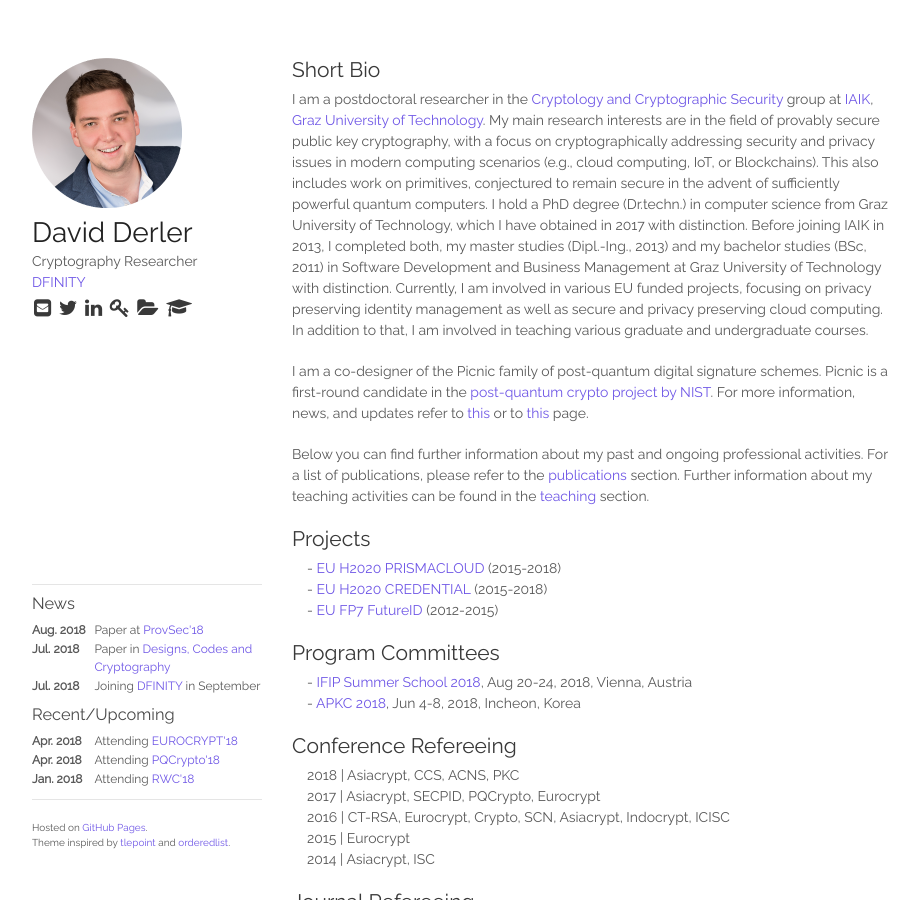
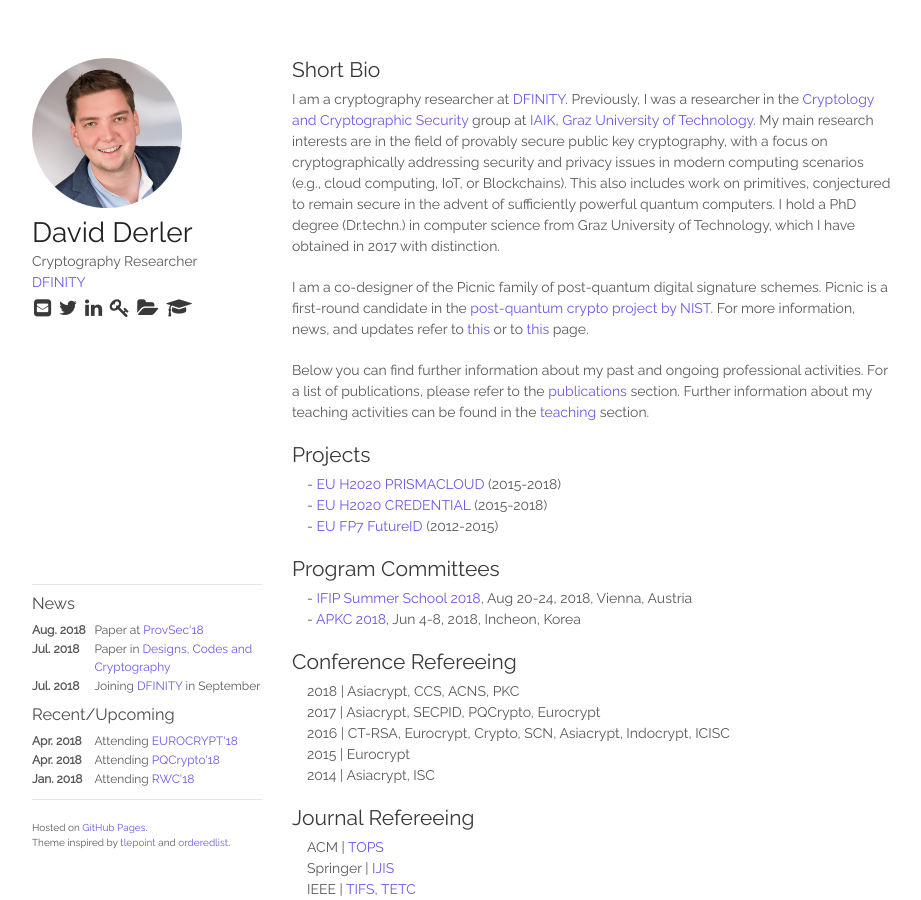
Before and after one commit to derlerd/derlerd.github.io, a Jekyll site: the page built from index.html, in a window 1280 px wide and 900 px high. Shown: the whole window, without its empty margins (178-1099 px from the left). Built offline with Jekyll 4.4.1, drawn with Linux system fonts in a browser that asks for light colours.

Commit message:
update bio

```diff
--- a/_includes/bio.html
+++ b/_includes/bio.html
@@ -1,5 +1,5 @@
 <h2>Short Bio</h2>
-<p>I am a postdoctoral researcher in the <a href="https://www.iaik.tugraz.at/content/research/crypto/">Cryptology and Cryptographic Security</a> group at <a href="https://www.iaik.tugraz.at">IAIK</a>, <a href="http://www.tugraz.at">Graz University of Technology</a>. My main research interests are in the field of provably secure public key cryptography, with a focus on cryptographically addressing security and privacy issues in modern computing scenarios (e.g., cloud computing, IoT, or Blockchains). This also includes work on primitives, conjectured to remain secure in the advent of sufficiently powerful quantum computers. I hold a PhD degree (Dr.techn.) in computer science from Graz University of Technology, which I have obtained in 2017 with distinction. Before joining IAIK in 2013, I completed both, my master studies (Dipl.-Ing., 2013) and my bachelor studies (BSc, 2011) in Software Development and Business Management at Graz University of Technology with distinction. Currently, I am involved in various EU funded projects, focusing on privacy preserving identity management as well as secure and privacy preserving cloud computing. In addition to that, I am involved in teaching various graduate and undergraduate courses.</p>
+<p>I am a cryptography researcher at <a href="https://www.dfinity.org">DFINITY</a>. Previously, I was a researcher in the <a href="https://www.iaik.tugraz.at/content/research/crypto/">Cryptology and Cryptographic Security</a> group at <a href="https://www.iaik.tugraz.at">IAIK</a>, <a href="http://www.tugraz.at">Graz University of Technology</a>. My main research interests are in the field of provably secure public key cryptography, with a focus on cryptographically addressing security and privacy issues in modern computing scenarios (e.g., cloud computing, IoT, or Blockchains). This also includes work on primitives, conjectured to remain secure in the advent of sufficiently powerful quantum computers. I hold a PhD degree (Dr.techn.) in computer science from Graz University of Technology, which I have obtained in 2017 with distinction. <!-- Before joining IAIK in 2013, I completed both, my master studies (Dipl.-Ing., 2013) and my bachelor studies (BSc, 2011) in Software Development and Business Management at Graz University of Technology with distinction. Currently, I am involved in various EU funded projects, focusing on privacy preserving identity management as well as secure and privacy preserving cloud computing. In addition to that, I am involved in teaching various graduate and undergraduate courses.--></p>
 
 <p>I am a co-designer of the Picnic family of post-quantum digital signature schemes. Picnic is a first-round candidate in the <a href="https://csrc.nist.gov/projects/post-quantum-cryptography">post-quantum crypto project by NIST</a>. For more information, news, and updates refer to <a href="https://www.microsoft.com/en-us/research/project/picnic/">this</a> or to <a href="https://microsoft.github.io/Picnic/">this</a> page.</p>
 
```
